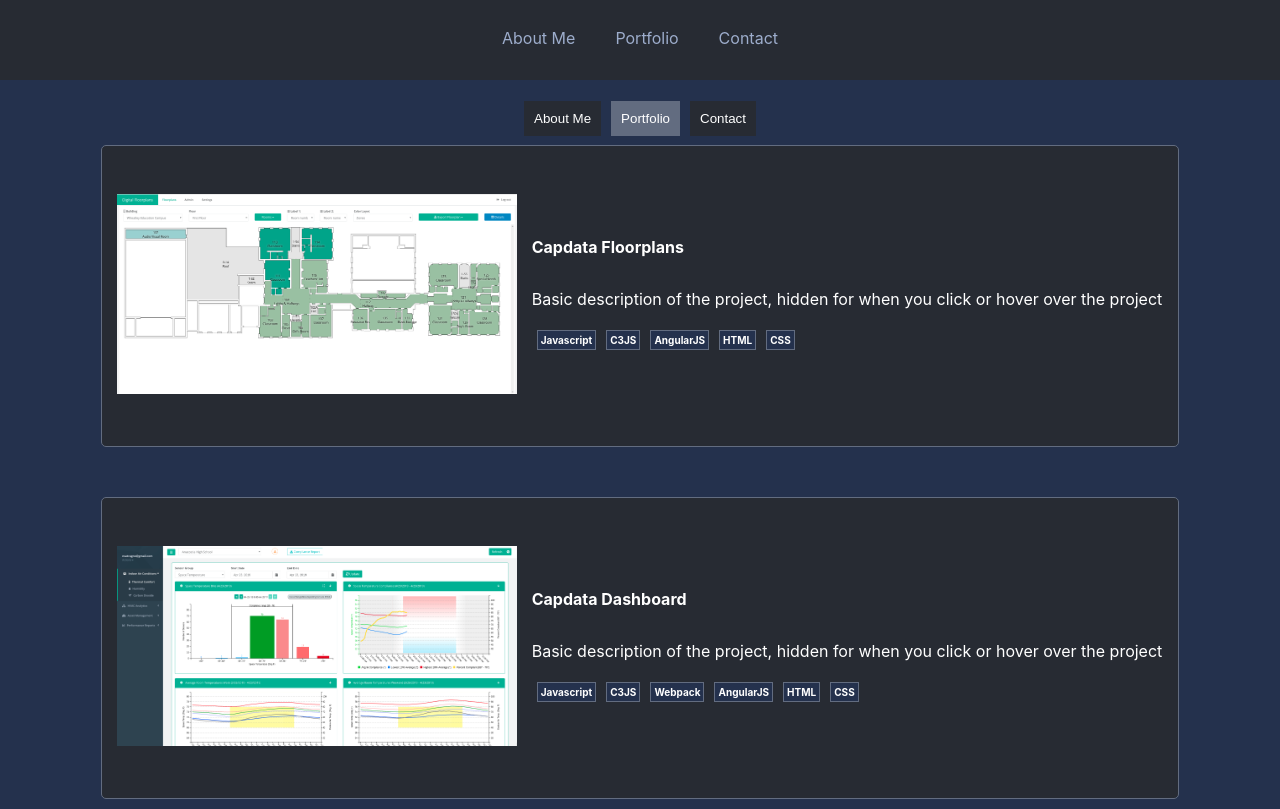
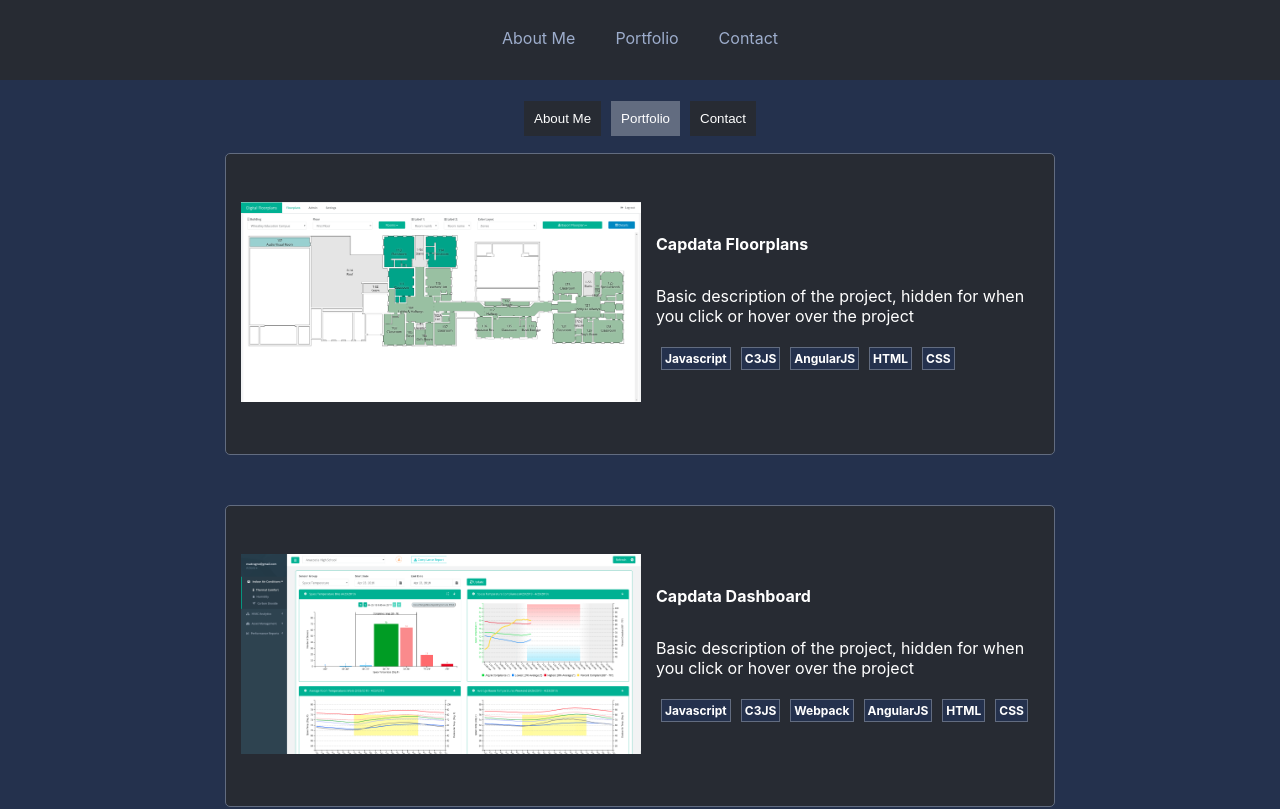
Before and after one commit to tomasdivito/paget, a React (Create React App) app: page / in a window 1280 px wide. Shown: the part 720-1529 px from the top of the page. Built offline with nearby package versions, Linux system fonts and the light colour scheme.

Commit message:
minor changes on structure and project seo

```diff
--- a/src/App.scss
+++ b/src/App.scss
@@ -67,15 +67,6 @@
   font-size: calc(10px + 2vmin);
 }
 
-@keyframes logo-spin {
-  from {
-    transform: rotate(0deg);
-  }
-  to {
-    transform: rotate(360deg);
-  }
-}
-
 .page-links {
   margin-bottom: 2rem;
   position: absolute;
@@ -84,20 +75,6 @@
 
   a {
     margin: 20px;
-  }
-}
-
-.skill-tag {
-  display: inline-block;
-  font-size: 10px;
-  border: 1.5px solid $gray-color;
-  background-color: $secondary-color;
-  color: white;
-  padding: 3px;
-  margin: 5px;
-
-  span {
-    font-weight: bold;
   }
 }
 
--- a/src/components/about/about_me.js
+++ b/src/components/about/about_me.js
@@ -1,6 +1,6 @@
 import React from 'react';
 
-import Skill from '../skill';
+import Skill from '../skill/skill';
 import './about_me.scss';
 
 const skills = [
--- a/src/components/contact/contact.js
+++ b/src/components/contact/contact.js
@@ -15,23 +15,16 @@
   return (
     <div className="contact-section">
       <h1>Contact me!</h1>
-      <form>
-        <div className="input-field">
-          <label htmlFor="email">Email</label>
-          <input type="email" name="email" placeholder="name@example.com" onChange={onEmailChange}></input>
-        </div>
-        <div className="input-field">
-          <label htmlFor="subject">Subject</label>
-          <input type="text" name="subject" placeholder="Your subject" onChange={onSubjectChange}></input>
-        </div>
-        <div className="input-field">
-          <label htmlFor="message">Message</label>
-          <textarea name="message" placeholder="Your message" onChange={onMessageChange}></textarea>
-        </div>
-        <button className="btn-selector" type="submit">
-          Contact
-        </button>
-      </form>
+      <div className="contact-links">
+        <p>
+         <span role="img" aria-label="email emoji">📧</span>
+         <a href="mailto:tomasdv2@gmail.com">tomasdv2@gmail.com</a>
+        </p>
+        <p>
+          <span role="img" aria-label="phone emoji">📱</span>
+          <a href="tel:541167193192">+54-11-67193192</a>
+        </p>
+      </div>
     </div>
   );
 };
--- a/src/components/contact/contact.scss
+++ b/src/components/contact/contact.scss
@@ -5,3 +5,7 @@
     padding: 50px;
   }
 }
+
+.contact-links {
+  font-size: 2rem;
+}
--- a/src/components/gallery/gallery.js
+++ b/src/components/gallery/gallery.js
@@ -7,9 +7,9 @@
 import './gallery.scss';
 
 const pages = {
-  portfolio: <Portfolio key="1" />,
-  about: <AboutMe key="2" />,
-  contact: <Contact key="3" />,
+  portfolio: <Portfolio />,
+  about: <AboutMe />,
+  contact: <Contact />,
 };
 
 function Gallery(props) {
--- a/src/components/gallery/gallery.scss
+++ b/src/components/gallery/gallery.scss
@@ -11,6 +11,13 @@
 }
 
 .gallery-section {
-  margin-top: 2.5rem;
+  margin-top: 3rem;
+  margin-left: 200px;
+  margin-right: 200px;
   height: 100%;
+
+  @media (max-width: 768px) {
+    margin-left: 0;
+    margin-right: 0;
+  }
 }
--- a/src/components/portfolio/project.js
+++ b/src/components/portfolio/project.js
@@ -1,6 +1,6 @@
 import React from 'react';
 
-import Skill from '../skill';
+import Skill from '../skill/skill';
 import './project.scss';
 const Images = require.context("../../images");
 
--- a/src/components/skill.js
+++ b/src/components/skill/skill.js
@@ -1,4 +1,6 @@
 import React from 'react';
+
+import './skill.scss';
 
 export default ({ skill }) => (
   <div className="skill-tag">
--- /dev/null
+++ b/src/components/skill/skill.scss
@@ -0,0 +1,15 @@
+@import '../../style/colors.scss';
+
+.skill-tag {
+  display: inline-block;
+  font-size: 0.75rem;
+  border: 1.5px solid $gray-color;
+  background-color: $secondary-color;
+  color: white;
+  padding: 3px;
+  margin: 5px;
+
+  span {
+    font-weight: bold;
+  }
+}
```
Also changed, not shown: public/manifest.json, 1 other file (tests, documents, lock files or other folders).
